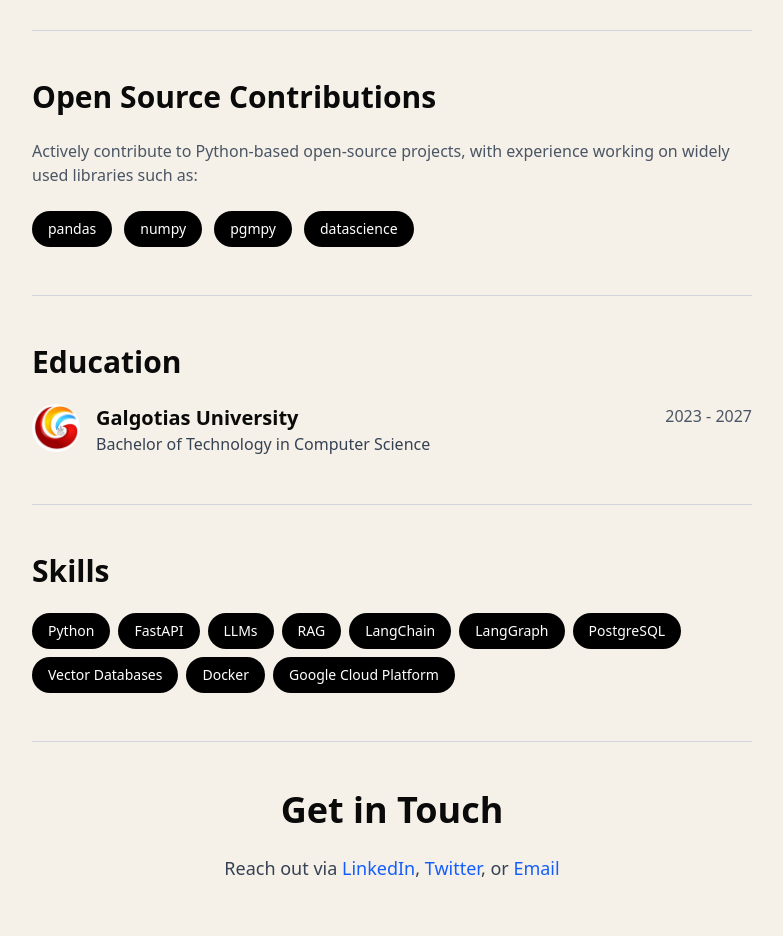
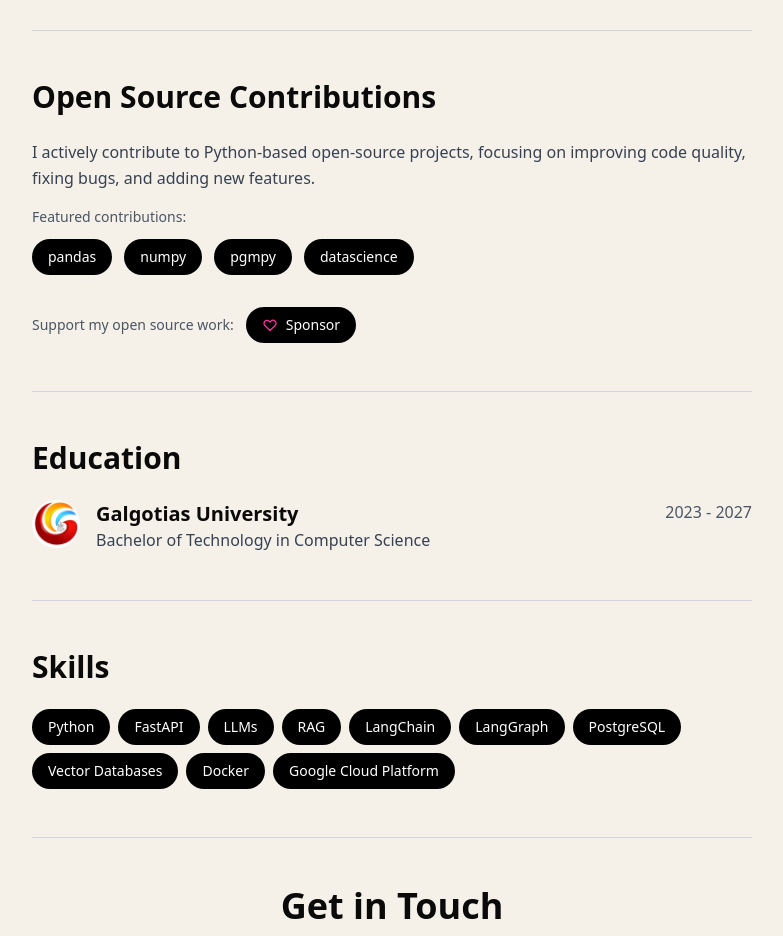
Before and after one commit to whyvineet/portfolio, a Next.js app: page / in a window 1280 px wide. Shown: the part 860-1796 px from the top of the page, without its empty margins (248-1031 px from the left). Built offline with nearby package versions, Linux system fonts and the light colour scheme.

Commit message:
feat: update open source contributions section with detailed descriptions and sponsorship link

```diff
--- a/app/page.tsx
+++ b/app/page.tsx
@@ -170,11 +170,16 @@
           <h2 className="text-2xl sm:text-3xl font-bold">
             Open Source Contributions
           </h2>
-          <p className="text-gray-600 dark:text-gray-300">
-            Actively contribute to Python-based open-source projects, with
-            experience working on widely used libraries such as:
+          <div className="space-y-4">
+            <p className="text-gray-700 dark:text-gray-300 leading-relaxed">
+              I actively contribute to Python-based open-source projects, focusing on
+              improving code quality, fixing bugs, and adding new features.
             </p>
 
+            <div className="space-y-3">
+              <p className="text-sm font-medium text-gray-600 dark:text-gray-400">
+                Featured contributions:
+              </p>
               <div className="flex flex-wrap gap-3 items-center">
                 <a
                   href="https://github.com/pandas-dev/pandas/pulls?q=is%3Apr+author%3Awhyvineet+is%3Aclosed"
@@ -208,6 +213,25 @@
                 >
                   datascience
                 </a>
+              </div>
+            </div>
+
+            <div className="pt-4 flex items-center gap-3">
+              <p className="text-sm text-gray-600 dark:text-gray-400">
+                Support my open source work:
+              </p>
+              <a
+                href="https://github.com/sponsors/whyvineet"
+                target="_blank"
+                rel="noopener noreferrer"
+                className="inline-flex items-center gap-2 px-4 py-2 bg-black text-white dark:bg-white dark:text-black rounded-full text-sm hover:bg-gray-800 dark:hover:bg-gray-200 transition-colors"
+              >
+                <svg className="w-4 h-4 text-pink-500" fill="none" stroke="currentColor" strokeWidth="2" viewBox="0 0 24 24">
+                  <path strokeLinecap="round" strokeLinejoin="round" d="M4.318 6.318a4.5 4.5 0 000 6.364L12 20.364l7.682-7.682a4.5 4.5 0 00-6.364-6.364L12 7.636l-1.318-1.318a4.5 4.5 0 00-6.364 0z"/>
+                </svg>
+                Sponsor
+              </a>
+            </div>
           </div>
         </section>
         <hr className={`border-gray-300 dark:border-gray-700 transition-all duration-500 ease-out ${
```
Lines whose indentation alone changed are shown as unchanged.
